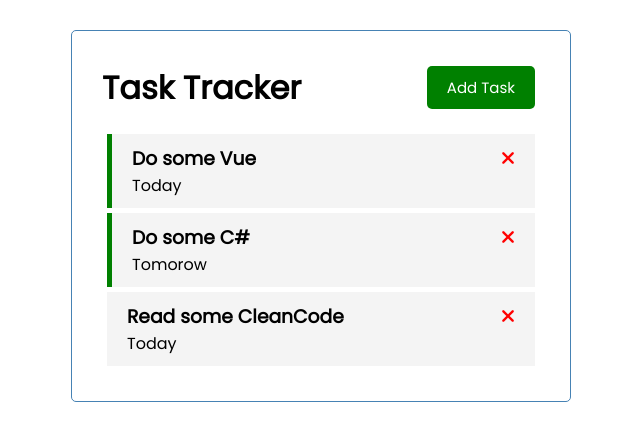
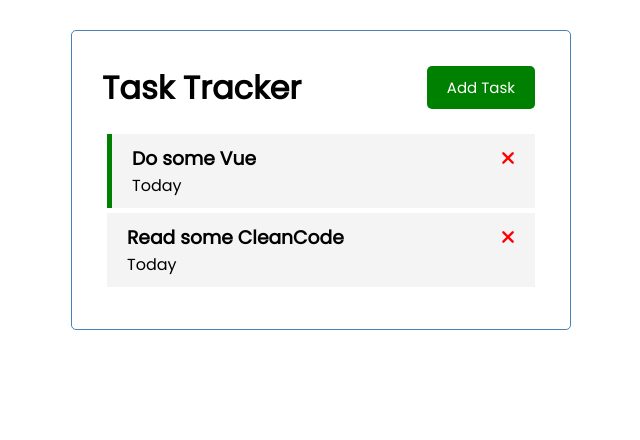
Before and after one commit to chinhquoc01/vue-crash-2022, a Vue app: page / in a window 1280 px wide. Shown: the top 440 px of the page, without its empty margins (319-959 px from the left). Built offline with nearby package versions, Linux system fonts and the light colour scheme; data requests are answered from the project's data file.

Commit message:
work with backend

```diff
--- a/db.json
+++ b/db.json
@@ -1,16 +1,9 @@
 {
-    "tasks":
-        [
+  "tasks": [
     {
       "id": 1,
       "text": "Do some Vue",
       "day": "Today",
-        "reminder": true
-        },
-        {
-        "id": 2,
-        "text": "Do some C#",
-        "day": "Tomorow",
       "reminder": true
     },
     {
--- a/src/App.vue
+++ b/src/App.vue
@@ -25,43 +25,63 @@ export default {
     }
   },
   methods: {
-    deleteTask(id) {
-      this.tasks = this.tasks.filter((task) => task.id != id)
+    async deleteTask(id) {
+      const res = await fetch(`http://localhost:5000/tasks/${id}`, {
+        method: 'DELETE'
+      })
+
+      if(res.ok)
+        this.tasks = this.tasks.filter((task) => task.id != id)
+      else alert('Error deleting task!')
     },
-    toggleReminder(id) {
-      console.log(id);
+
+    async toggleReminder(id) {
+      let taskToToggle = await this.fetchTask(id)
+      taskToToggle.reminder = !taskToToggle.reminder
+      const res = await fetch(`http://localhost:5000/tasks/${id}`, {
+        method: 'PUT',
+        headers: {
+          'Content-type': 'application/json'
+        },
+        body: JSON.stringify(taskToToggle)
+      })
+      const data = await res.json()
+
       this.tasks = this.tasks.map(task =>
-        task.id == id ? { ...task, reminder: !task.reminder} : task
+        task.id == id ? { ...task, reminder: data.reminder} : task
       )
+
     },
-    addTask(newTask) {
-      this.tasks = [...this.tasks, newTask]
+
+    async addTask(newTask) {
+      const res = await fetch('http://localhost:5000/tasks', {
+        method: 'POST',
+        headers: {
+          'Content-Type': 'application/json'
+        },
+        body: JSON.stringify(newTask)
+      })
+      const task = await res.json()
+
+      this.tasks = [...this.tasks, task]
     },
     toggleAddTask() {
       this.showAddTask = !this.showAddTask
+    },
+    async fetchTasks() {
+      const res = await fetch('http://localhost:5000/tasks')
+      const data = await res.json()
+      return data
+    },
+
+    async fetchTask(id) {
+      const res = await fetch(`http://localhost:5000/tasks/${id}`)
+      const task = await res.json()
+      return task
     }
   },
-  created() {
-    this.tasks = [
-      {
-        id: 1,
-        text: 'Do some Vue',
-        day: 'Today',
-        reminder: true
-      },
-      {
-        id: 2,
-        text: 'Do some C#',
-        day: 'Tomorow',
-        reminder: true
-      },
-      {
-        id: 3,
-        text: 'Read some CleanCode',
-        day: 'Today',
-        reminder: false
-      },
-    ]
+  async created() {
+    this.tasks = await this.fetchTasks()
   }
 }
 </script>
```
Lines whose indentation alone changed are shown as unchanged.
